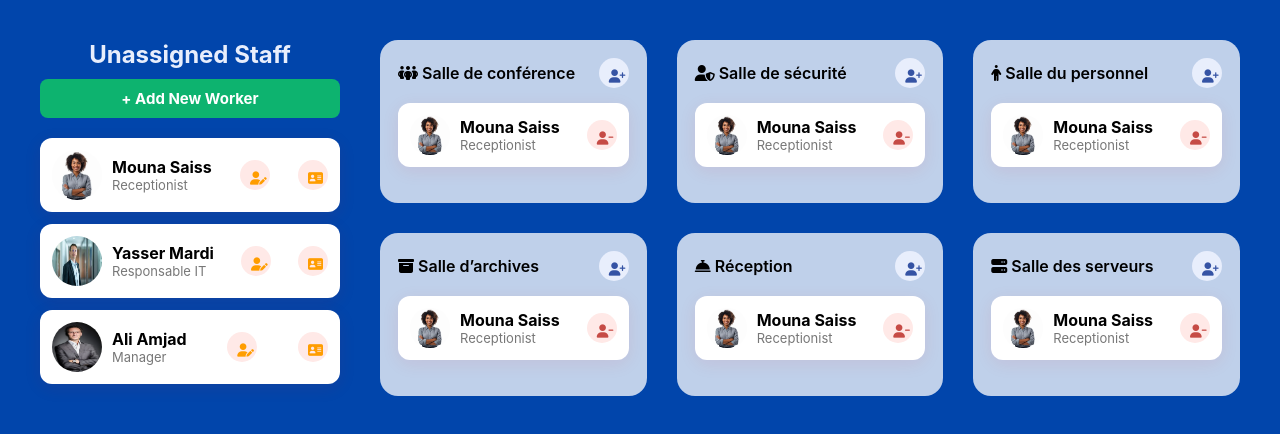
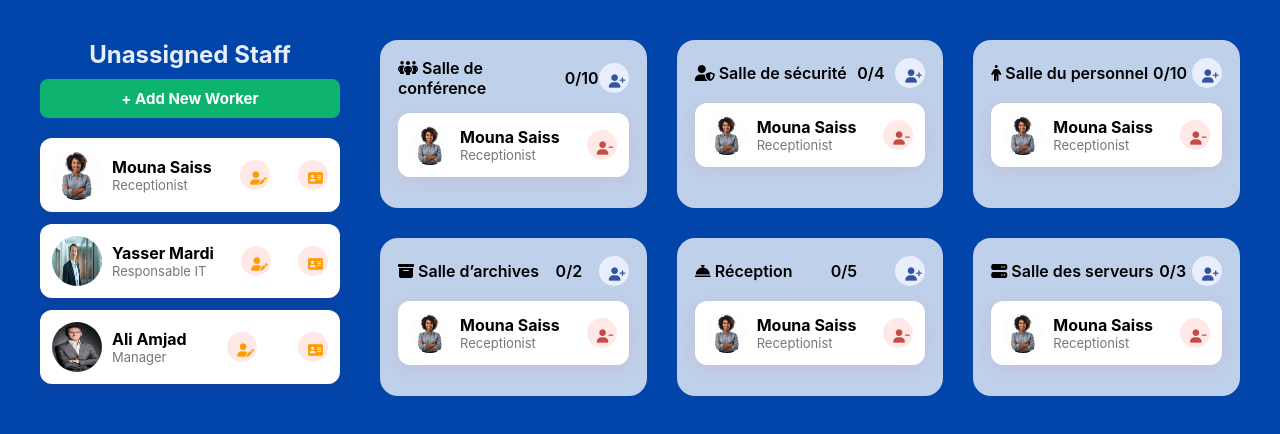
Before and after one commit to MounaSaiss/WorkSphere_Entreprise, a plain HTML site: page index.html in a window 1280 px wide. Drawn offline with Linux system fonts and the light colour scheme.

Commit message:
add span pour affiche capacité de chaque zone

```diff
--- a/index.html
+++ b/index.html
@@ -25,6 +25,7 @@
             <div class="section">
                 <div class="section-title">
                     <span><i class="fa-solid fa-people-group"></i> Salle de conférence</span>
+                    <span class="capacity">0/10</span>
                     <button class="btn-plus"><i class="fa-solid fa-user-plus"></i></button>
                 </div>
                 <div class="user-card small">
@@ -39,6 +40,7 @@
             <div class="section">
                 <div class="section-title">
                     <span><i class="fa-solid fa-user-shield"></i> Salle de sécurité </span>
+                    <span class="capacity">0/4</span>
                     <button class="btn-plus"><i class="fa-solid fa-user-plus"></i></button>
                 </div>
                 <div class="user-card small">
@@ -53,6 +55,7 @@
             <div class="section">
                 <div class="section-title">
                     <span><i class="fa-solid fa-person"></i> Salle du personnel</span>
+                    <span class="capacity">0/10</span>
                     <button class="btn-plus"><i class="fa-solid fa-user-plus"></i></button>
                 </div>
                 <div class="user-card small">
@@ -67,6 +70,7 @@
             <div class="section">
                 <div class="section-title">
                     <span><i class="fa-solid fa-box-archive"></i> Salle d’archives</span>
+                    <span class="capacity">0/2</span>
                     <button class="btn-plus"><i class="fa-solid fa-user-plus"></i></button>
                 </div>
                 <div class="user-card small">
@@ -81,6 +85,7 @@
             <div class="section">
                 <div class="section-title">
                     <span><i class="fa-solid fa-bell-concierge"></i> Réception</span>
+                    <span class="capacity">0/5</span>
                     <button class="btn-plus"><i class="fa-solid fa-user-plus"></i></button>
                 </div>
                 <div class="user-card small">
@@ -95,6 +100,7 @@
             <div class="section">
                 <div class="section-title">
                     <span><i class="fa-solid fa-server"></i> Salle des serveurs</span>
+                    <span class="capacity">0/3</span>
                     <button class="btn-plus"><i class="fa-solid fa-user-plus"></i></button>
                 </div>
                 <div class="user-card small">
--- a/zones.json
+++ b/zones.json
@@ -44,7 +44,7 @@
     },
     {
         "name": "Salle du personnel",
-        "capacité": 6,
+        "capacité": 10,
         "isRequired": false,
         "members": [],
         "rolesAccepte": [
```
